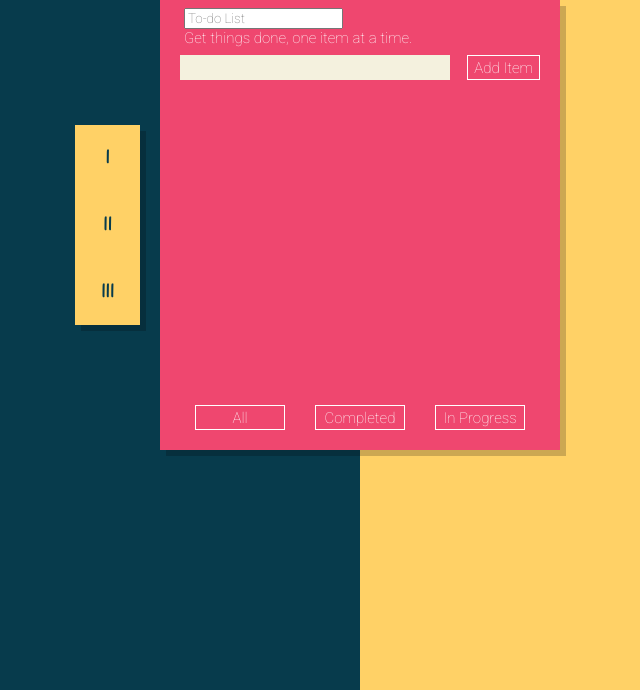
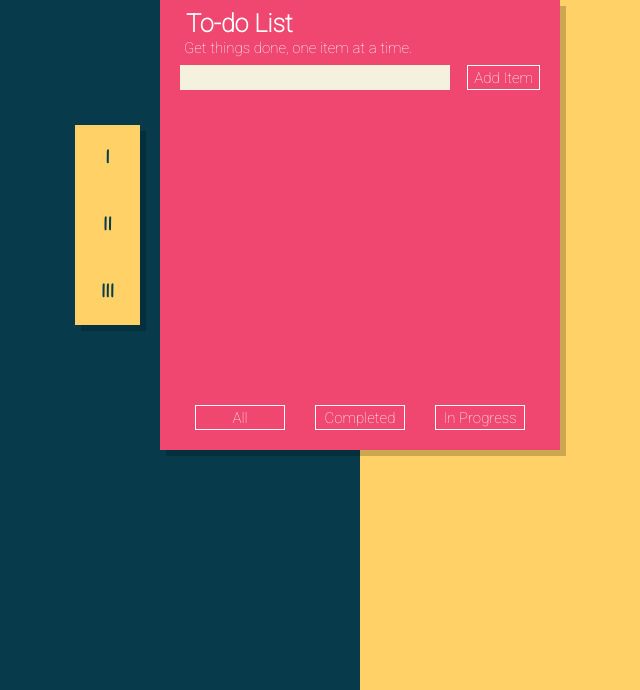
Before and after one commit to Huerta95/TodoList, a plain HTML site: page index.html in a window 1280 px wide. Shown: the part 110-800 px from the top of the page, without its empty margins (280-920 px from the left). Drawn offline with Linux system fonts and the light colour scheme.

Commit message:
Update styles.css

```diff
--- a/styles.css
+++ b/styles.css
@@ -98,9 +98,21 @@ body{
     align-self: start;
     padding: 2% 6%;
     color: white;
+    width: 100%;
 }
-.todo h1{
+
+.list-name{
     font-size: 25px;
+    width: 95%;
+    font-weight: bold;
+    background-color: transparent;
+    border: none;
+    color: white;
+}
+
+::placeholder{
+    opacity: 1;
+    color: white;
 }
 
 .todo p{
@@ -150,7 +162,7 @@ form{
 .new-todo{
     width: 100%;
     min-height: 37px;
-    max-height: 50px;
+    max-height: 60px;
     display: grid;
     grid-template-columns: 80fr 10fr 10fr;
     transition: all .6s ease;
```
